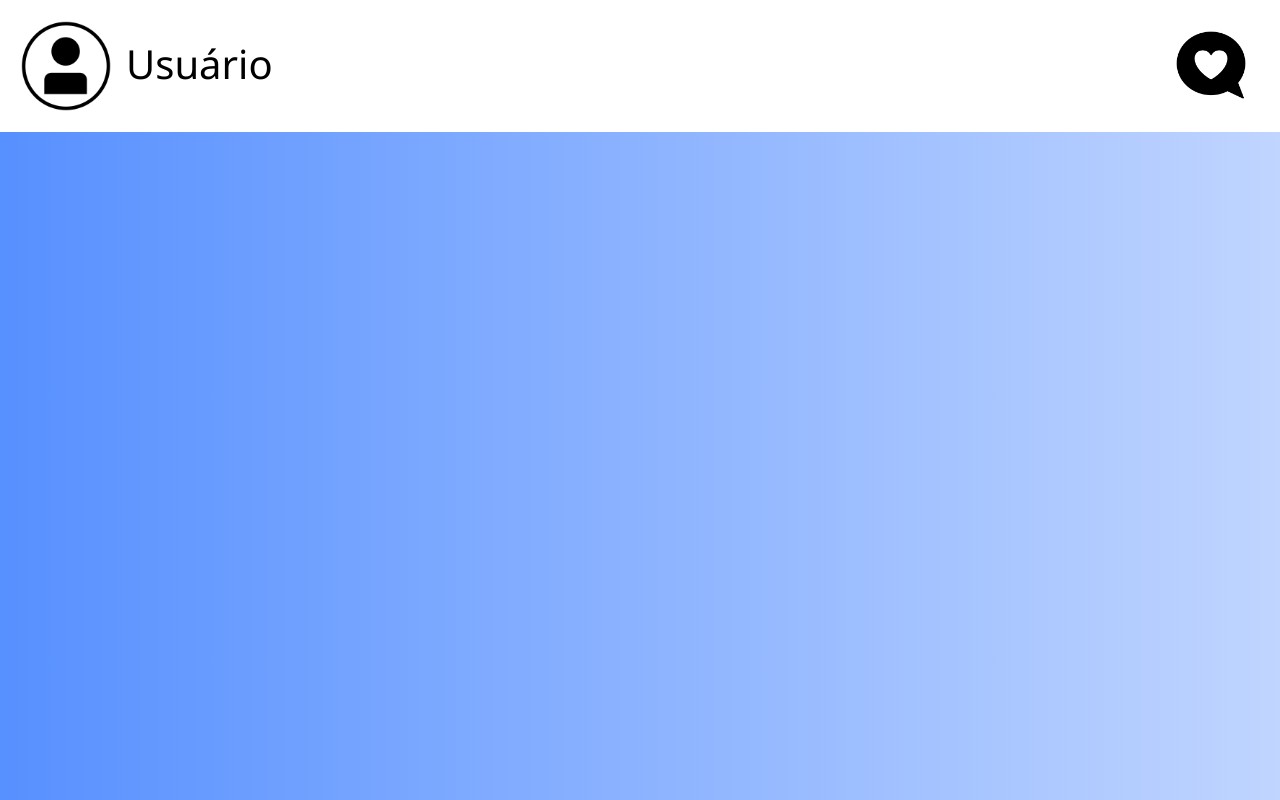
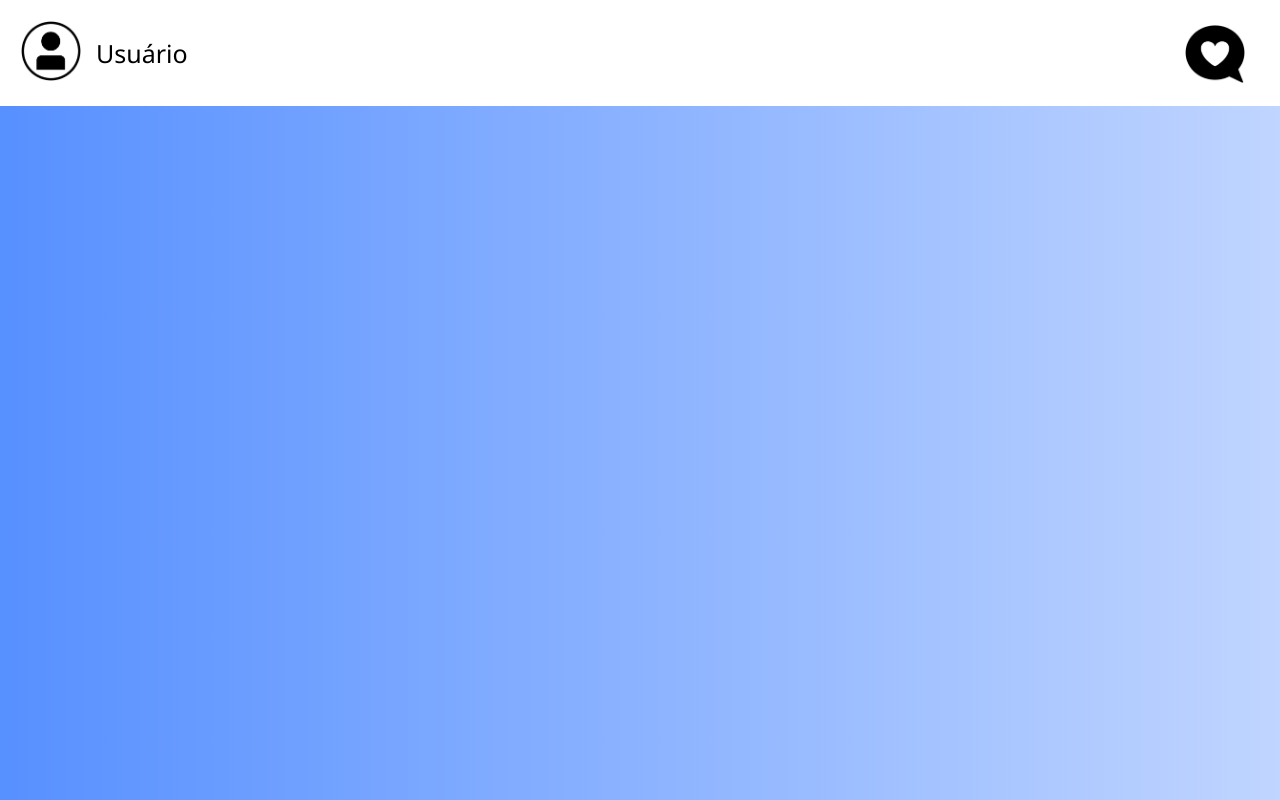
Before and after one commit to PeAlvesilva/sms-prefeitura, a plain HTML site: page dashboard.html in a window 1280 px wide. Drawn offline with Linux system fonts and the light colour scheme.

Commit message:
ajuste da header da dashboard

```diff
--- a/dashboard.html
+++ b/dashboard.html
@@ -14,7 +14,7 @@
         <div class="header-cont">
             <div class="acnt-area"><img src="img/profile-high-resolution-logo-grayscale-transparent.png" alt="perfil" id="profile-img"><span id="nomeUsuario" class="username">Carregando...</span></div>
 
-            <div class="feed-area"><a href="feedback.html" class="feedback-btn" target="_blank"><img src="img/feedback-btn-icon-high-resolution-logo-transparent.png" alt="feedback" id="feedback-img"></a></div>
+            <a href="feedback.html" class="feedback-btn"><img src="img/feedback-btn-icon-high-resolution-logo-transparent.png" alt="feedback" width="80px" id="feedback-img"></a>
         </div>
     </header>
 </body>
--- a/estilos/dashboard_estilo.css
+++ b/estilos/dashboard_estilo.css
@@ -25,17 +25,17 @@ header {
 }
 
 .username {
-    font-size: 40px;
+    font-size: 25px;
     margin: 15px;
 }
 
 #profile-img {
-    width: 90px;
+    width: 60px;
+    height: 60px;
 }
 
 .feed-area {
-    height: 30px;
-    margin-right: -95px;
+    right: -5px;
     display: flex;
 }
 
@@ -45,7 +45,11 @@ header {
     border: none;
     cursor: pointer;
     text-decoration: none;
-    margin: 10px auto;
+    margin: 5px;
+    right: 20px;
+    position: fixed;
+    z-index: 1000;
+    top: 10px;
 }
 
 .feedback-btn:hover {
@@ -54,5 +58,5 @@ header {
 }
 
 #feedback-img {
-    width: 70px;
+    width: 60px;
 }
--- a/estilos/media_style-dashboard.css
+++ b/estilos/media_style-dashboard.css
@@ -14,10 +14,6 @@
         height: 60px;
     }
 
-    header {
-        width: 99.5%;
-    }
-
     .header-cont {
         width: 75%;
     }
```
